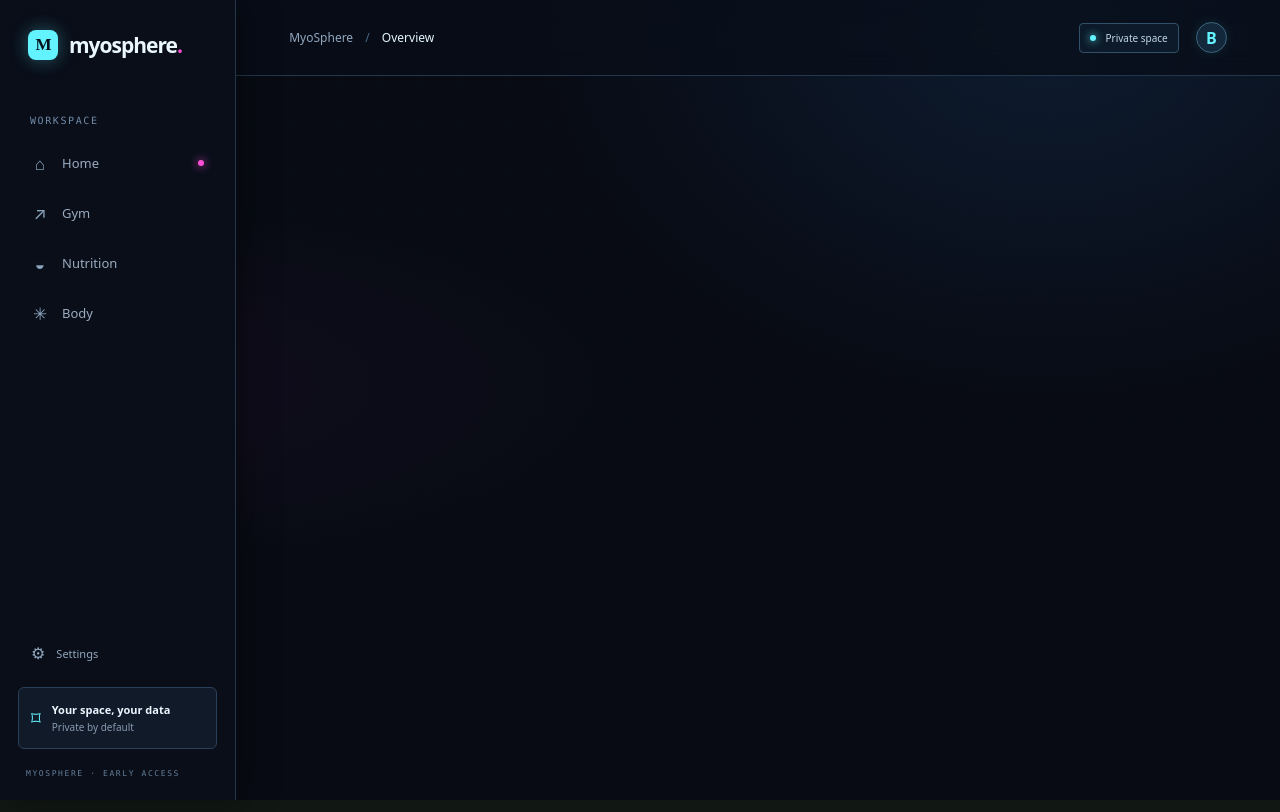
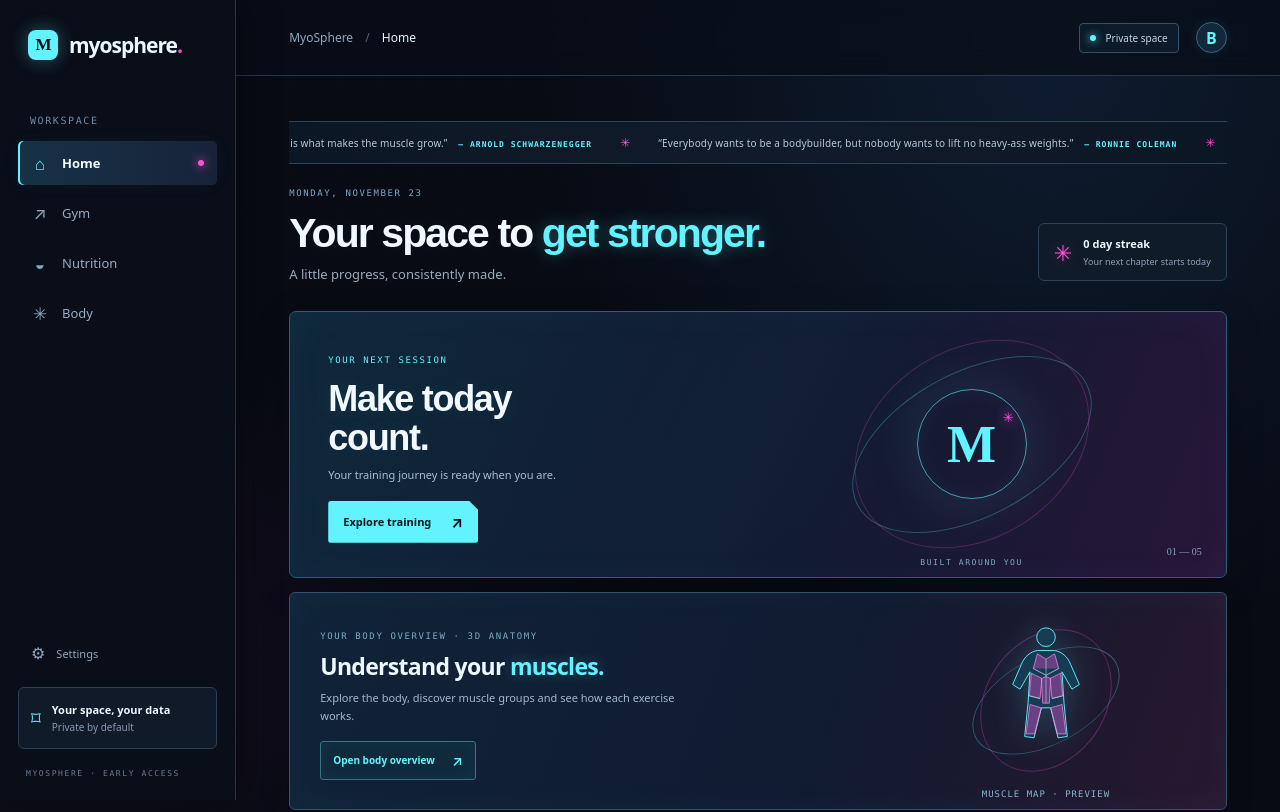
Before and after one commit to CodingBunny06/MyoSphere, a React (Vite) app: page / in a window 1280 px wide. Shown: the top 812 px of the page. Built offline with nearby package versions, Linux system fonts and the light colour scheme.

Commit message:
fix: initialize the new Home destination

```diff
--- a/src/App.tsx
+++ b/src/App.tsx
@@ -30,7 +30,7 @@ const navIcons: Record<Section, string> = {
 };
 
 function App() {
-  const [active, setActive] = useState<Section>("Overview");
+  const [active, setActive] = useState<Section>("Home");
   const [showProfile, setShowProfile] = useState(false);
   const [overviewMetrics, setOverviewMetrics] = useState({ workouts: 0, calories: 0, checkIns: 0 });
   const [theme, setTheme] = useState<Theme>(() => {
@@ -43,7 +43,7 @@ function App() {
   }, [theme]);
 
   useEffect(() => {
-    if (active !== "Overview") return;
+    if (active !== "Home") return;
     const now = new Date();
     const monday = new Date(now);
     monday.setDate(now.getDate() - ((now.getDay() + 6) % 7));
```
